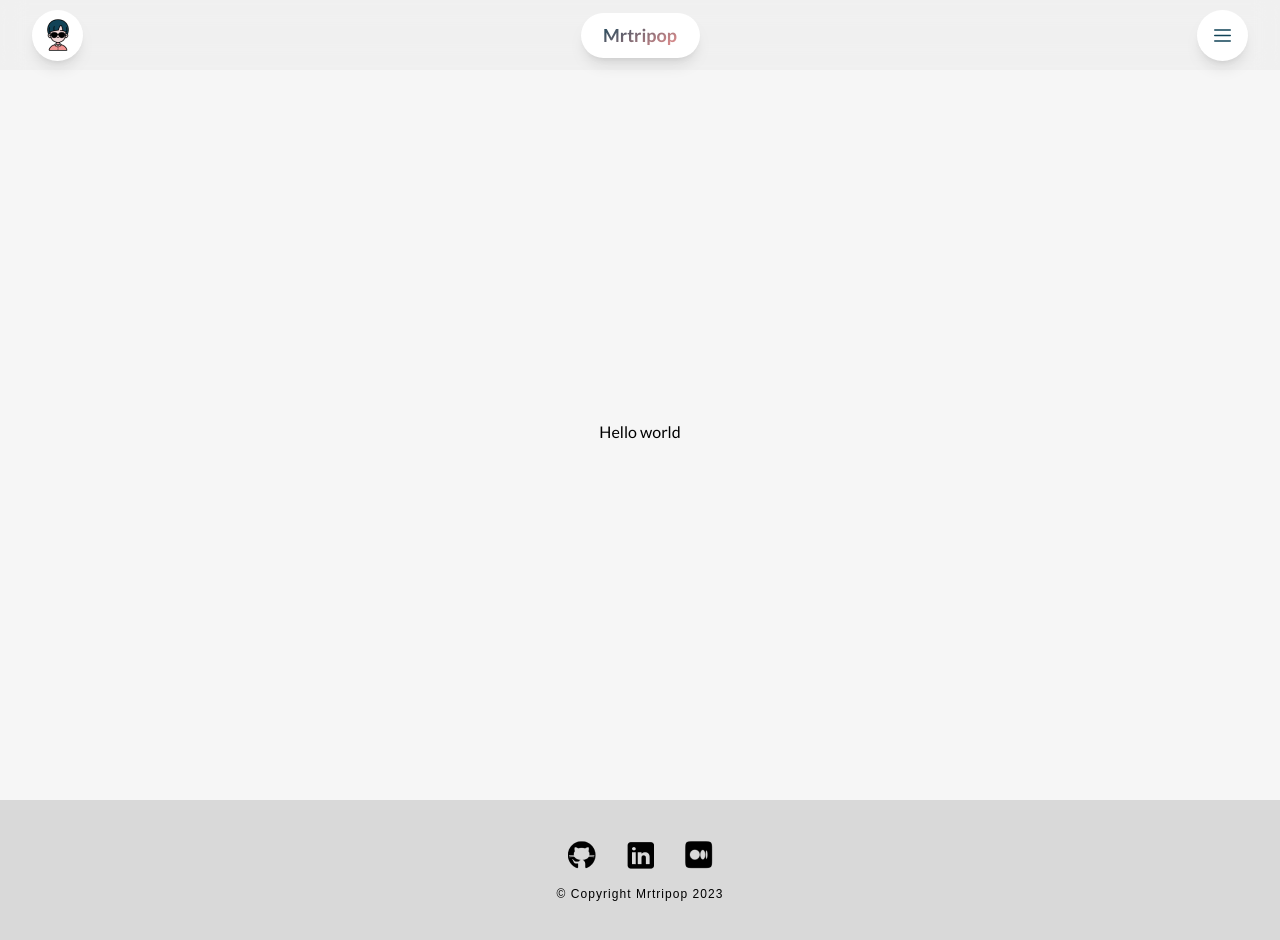
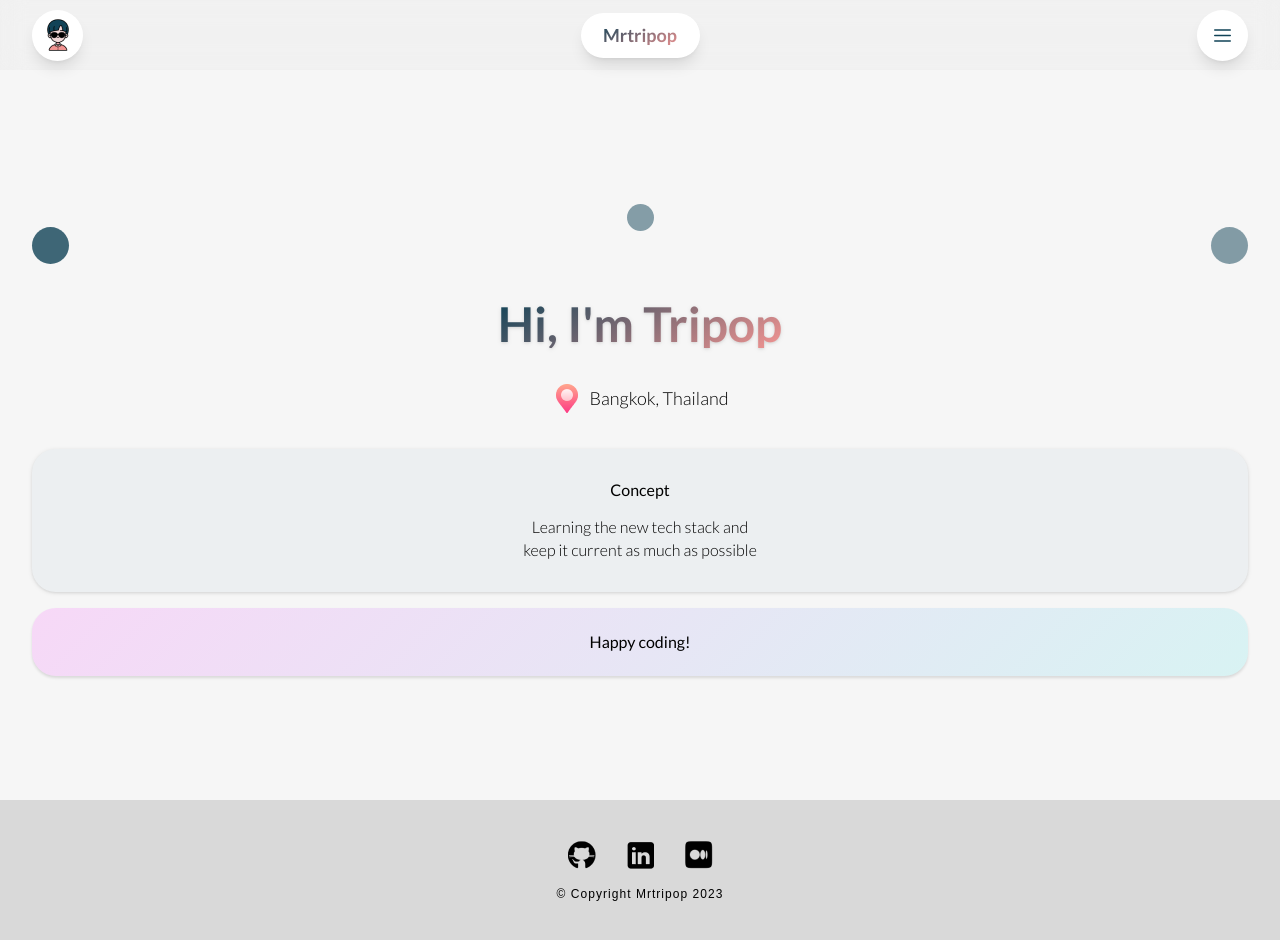
Before and after one commit to mrtripop/personal-website, a Next.js app: page / in a window 1280 px wide. Shown: the top 940 px of the page. Built offline with nearby package versions, Linux system fonts and the light colour scheme.

Commit message:
feat(core): hero section to impress visitor
Update details
- Represent myself include name, location, concept, and interest
- Use color and icons with clean and minimal

Update: landing page

```diff
--- a/app/layout.tsx
+++ b/app/layout.tsx
@@ -23,7 +23,7 @@ export default function RootLayout({
     <html lang="en">
       <body className={lato.className}>
         <Navbar />
-        <main>{children}</main>
+        <main className="scroll-smooth">{children}</main>
         <Footer />
       </body>
     </html>
--- a/app/page.tsx
+++ b/app/page.tsx
@@ -1,9 +1,68 @@
+import { LocationImage } from '@assets'
+import BackgroundCircle from '@components/Circle/BackgroundCircle'
+
 type Props = {}
+
+const circle = {
+  width: 37,
+  height: 37,
+  opacity: 0.8,
+  backgroundColor: '#114357',
+  position: 'absolute',
+}
 
 const Home = (props: Props) => {
   return (
-    <div className="flex items-center justify-center w-full h-screen pt-16 bg-white-mill">
-      Hello world
+    <div className="bg-white-mill">
+      <div className="container flex flex-col items-center justify-center w-full h-screen px-8 pt-20 gap-9">
+        <div className="relative w-full h-[3.75rem]">
+          <BackgroundCircle
+            style={{ ...circle }}
+            position={{ bottom: 0, left: 0 }}
+          />
+          <BackgroundCircle
+            style={{
+              ...circle,
+              width: 27,
+              height: 27,
+              opacity: 0.5,
+              margin: 'auto',
+            }}
+            position={{ top: 0, left: 0, right: 0 }}
+          />
+          <BackgroundCircle
+            style={{ ...circle, opacity: 0.5 }}
+            position={{ bottom: 0, right: 0 }}
+          />
+        </div>
+        <div>
+          <h1 className="text-5xl font-semibold text-center bg-pink primary-gradient drop-shadow">
+            Hi, I'm Tripop
+          </h1>
+        </div>
+        <div className="flex items-center gap-[0.5rem]">
+          <img src={LocationImage.src} alt="Location icon" />
+          <h2 className="font-sans text-lg font-light text-center">
+            Bangkok, Thailand
+          </h2>
+        </div>
+        <div className="flex flex-col w-full gap-4">
+          <div className="flex flex-col items-center w-full gap-[0.9375rem] px-[1.0625rem] py-[1.875rem] rounded-3xl bg-gray drop-shadow">
+            <h3 className="w-full text-base font-medium leading-[1.425rem] text-center ">
+              Concept
+            </h3>
+            <p className="text-center font-light text-base leading-[1.425rem] w-[15rem]">
+              Learning the new tech stack and keep it current as much as
+              possible
+            </p>
+          </div>
+          <div className="flex flex-col items-center w-full gap-[0.9375rem] px-[1.0625rem] py-[1.425rem] rounded-3xl highlight-gradient">
+            <h3 className="w-full text-base font-medium leading-[1.425rem] text-center ">
+              Happy coding!
+            </h3>
+          </div>
+        </div>
+      </div>
     </div>
   )
 }
--- /dev/null
+++ b/components/Circle/BackgroundCircle.tsx
@@ -0,0 +1,26 @@
+type Props = {
+  style?: {
+    width?: number
+    height?: number
+    opacity?: number
+    margin?: string
+    backgroundColor?: string
+  }
+  position?: {
+    top?: number
+    bottom?: number
+    left?: number
+    right?: number
+  }
+}
+
+const BackgroundCircle = (props: Props) => {
+  return (
+    <div
+      className="flex items-center justify-center rounded-full"
+      style={{ ...props.style, ...props.position }}
+    />
+  )
+}
+
+export default BackgroundCircle
--- a/components/Navbar/Navbar.tsx
+++ b/components/Navbar/Navbar.tsx
@@ -3,8 +3,8 @@ import { BoyImage, BurgerIcon } from '@assets'
 
 const Navbar = () => {
   return (
-    <nav className="fixed top-0 w-full h-[70px] flex items-center justify-center z-[99999]">
-      <div className="container flex flex-wrap items-center justify-between w-full h-full px-8 backdrop-blur-md bg-dim-white bg-opacity-20">
+    <nav className="fixed top-0 w-full h-[70px] flex items-center justify-center z-[99999] bg-dim-white bg-opacity-20">
+      <div className="container flex flex-wrap items-center justify-between w-full h-full px-8 backdrop-blur-md ">
         <IconsButton src={BoyImage.src} />
         <div className="h-[45px] w-[119px] rounded-full bg-white shadow-lg flex items-center justify-center">
           <h2 className="text-lg font-bold primary-gradient">Mrtripop</h2>
```
